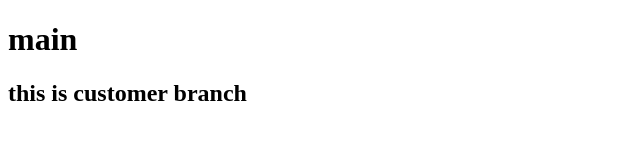
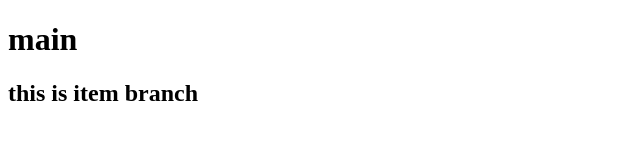
Before and after one commit to Praneethgeethanjana/test-2, a plain HTML site: page index.html in a window 1280 px wide. Shown: the whole page, without its empty margins (0-640 px from the left). Drawn offline with Linux system fonts and the light colour scheme.

Commit message:
itembranch

```diff
--- a/index.html
+++ b/index.html
@@ -8,7 +8,7 @@
 </head>
 <body>
     <h1>main</h1>
-    <h2>this is customer branch</h2>
+    <h2>this is item branch</h2>
 
 </body>
 </html>
```
